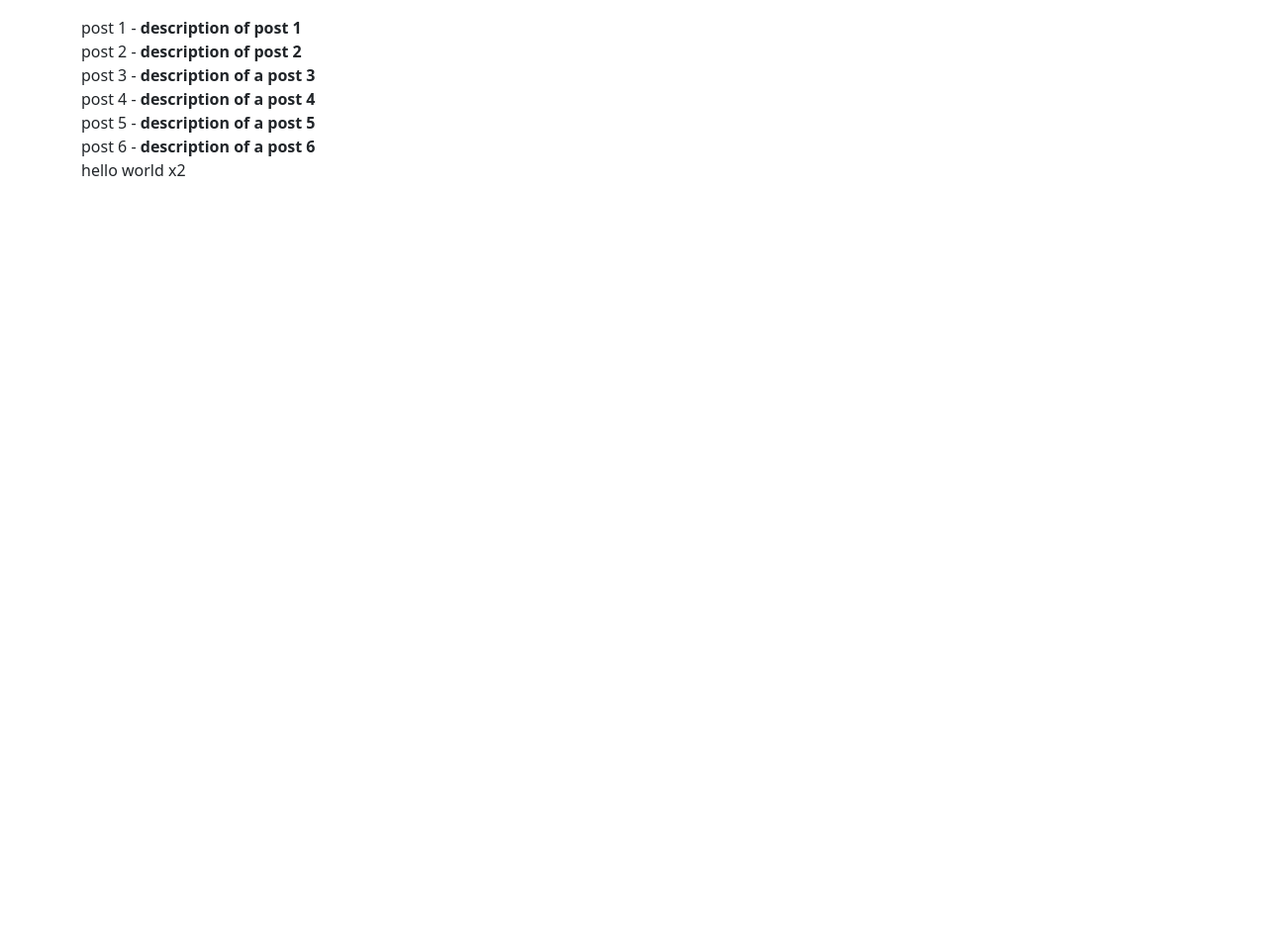
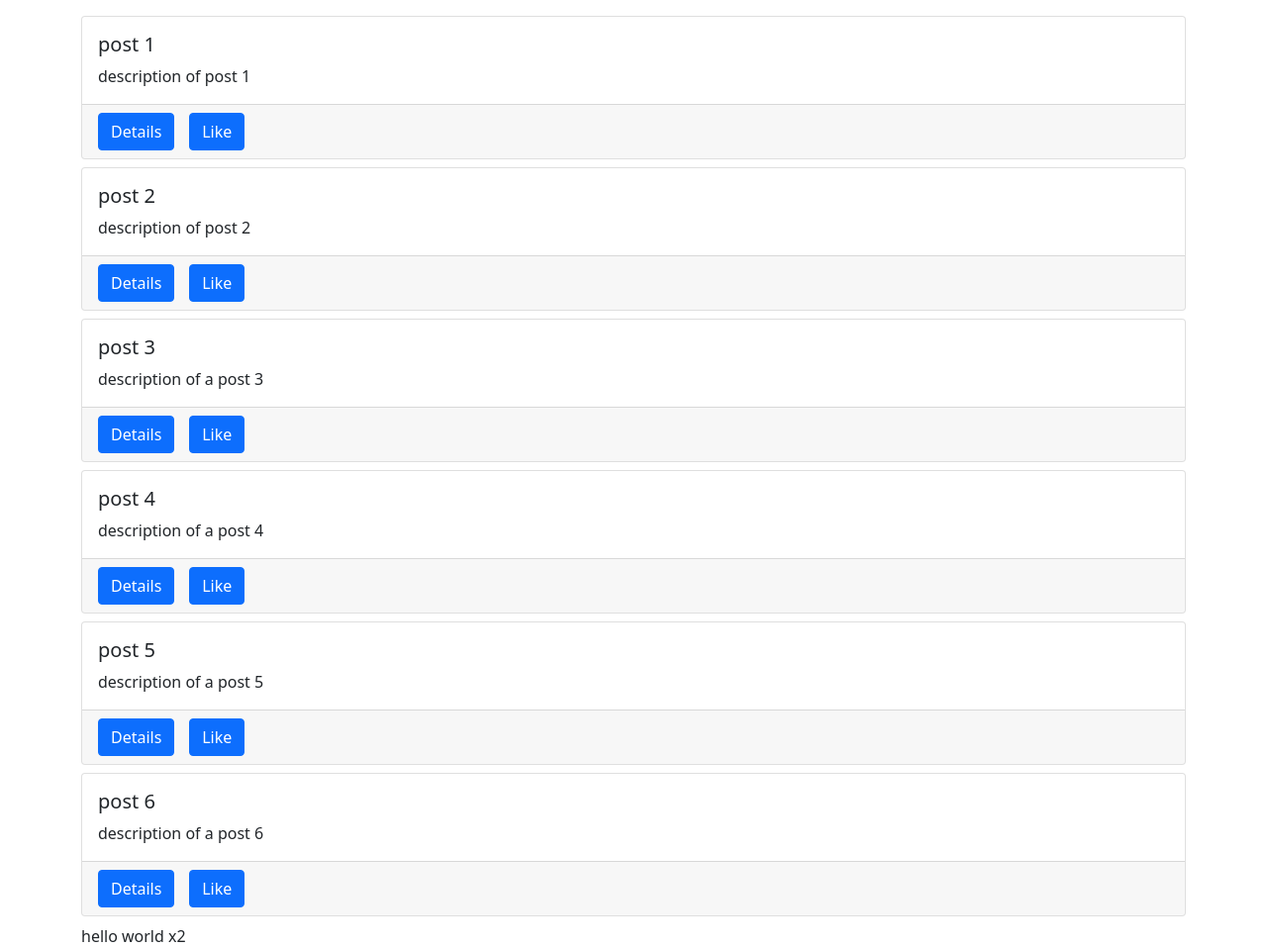
Before and after one commit to ValentynNVS/src, a Django app: page / in a window 1280 px wide. Shown: the whole page at 99% size. Before the commit the page ends 178 px from the top, so only its background shows below. Run offline with Django 5.2, Linux system fonts and the light colour scheme; data comes from the database, SQL or seed files in the repository; some libraries are stand-ins or nearby versions.

Commit message:
added post cards, like and details buttons to the posts

```diff
--- a/posts/static/posts/main.js
+++ b/posts/static/posts/main.js
@@ -26,7 +26,23 @@ $.ajax({
             console.log(data)
             data.forEach(element => {
                 postsBox.innerHTML += `
-                    ${element.title} - <b>${element.body}</b><br>
+                    <div class="card mb-2">
+                        <div class="card-body">
+                            <h5 class="card-title">${element.title}</h5>
+                            <p class="card-text">${element.body}</p>
+                        </div>
+                             <div class="card-footer">
+                                <div class= "row">
+                                    <div class ="col-1">
+                                        <a href="#" class="btn btn-primary">Details</a>
+                                    </div>
+                                     <div class ="col-1">
+                                        <a href="#" class="btn btn-primary">Like</a>
+                                    </div>
+                                </div>
+
+                            </div>
+                    </div>
                 `
             });
         }, 100);
--- a/posts/templates/posts/main.html
+++ b/posts/templates/posts/main.html
@@ -14,9 +14,9 @@ posts
     <!-- {% for obj in qs %}
         {{obj.title}} - {{obj.body}} <br>
     {% endfor %} -->
-    <div id= "spinner-box">
+    <div id= "spinner-box" class="text-center">
         <div class="spinner-border" role="status"></div>
     </div>
-    <div id="posts-box"></div>
+    <div id="posts-box" ></div>
     <div id="hello-world"></div>
 {% endblock content %}
```
